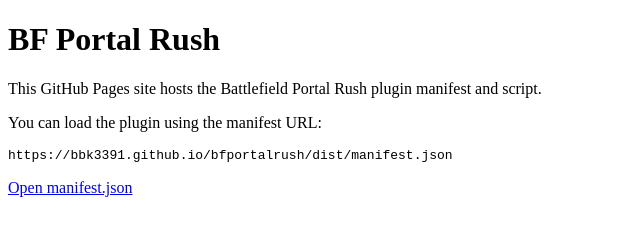
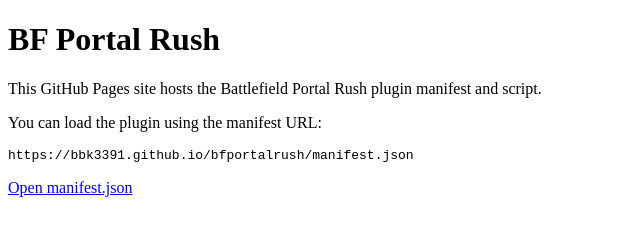
Before and after one commit to bbk3391/bfportalrush, a plain HTML site: page dist/index.html in a window 1280 px wide. Shown: the full height of the page, 0-640 px from the left. Drawn offline with Linux system fonts and the light colour scheme.

Commit message:
Update index.html

```diff
--- a/index.html
+++ b/dist/index.html
@@ -8,7 +8,7 @@
   <h1>BF Portal Rush</h1>
   <p>This GitHub Pages site hosts the Battlefield Portal Rush plugin manifest and script.</p>
   <p>You can load the plugin using the manifest URL:</p>
-  <pre><code>https://bbk3391.github.io/bfportalrush/dist/manifest.json</code></pre>
+  <pre><code>https://bbk3391.github.io/bfportalrush/manifest.json</code></pre>
   <p><a href="https://bbk3391.github.io/bfportalrush/dist/manifest.json" target="_blank">Open manifest.json</a></p>
 </body>
 </html>
```
